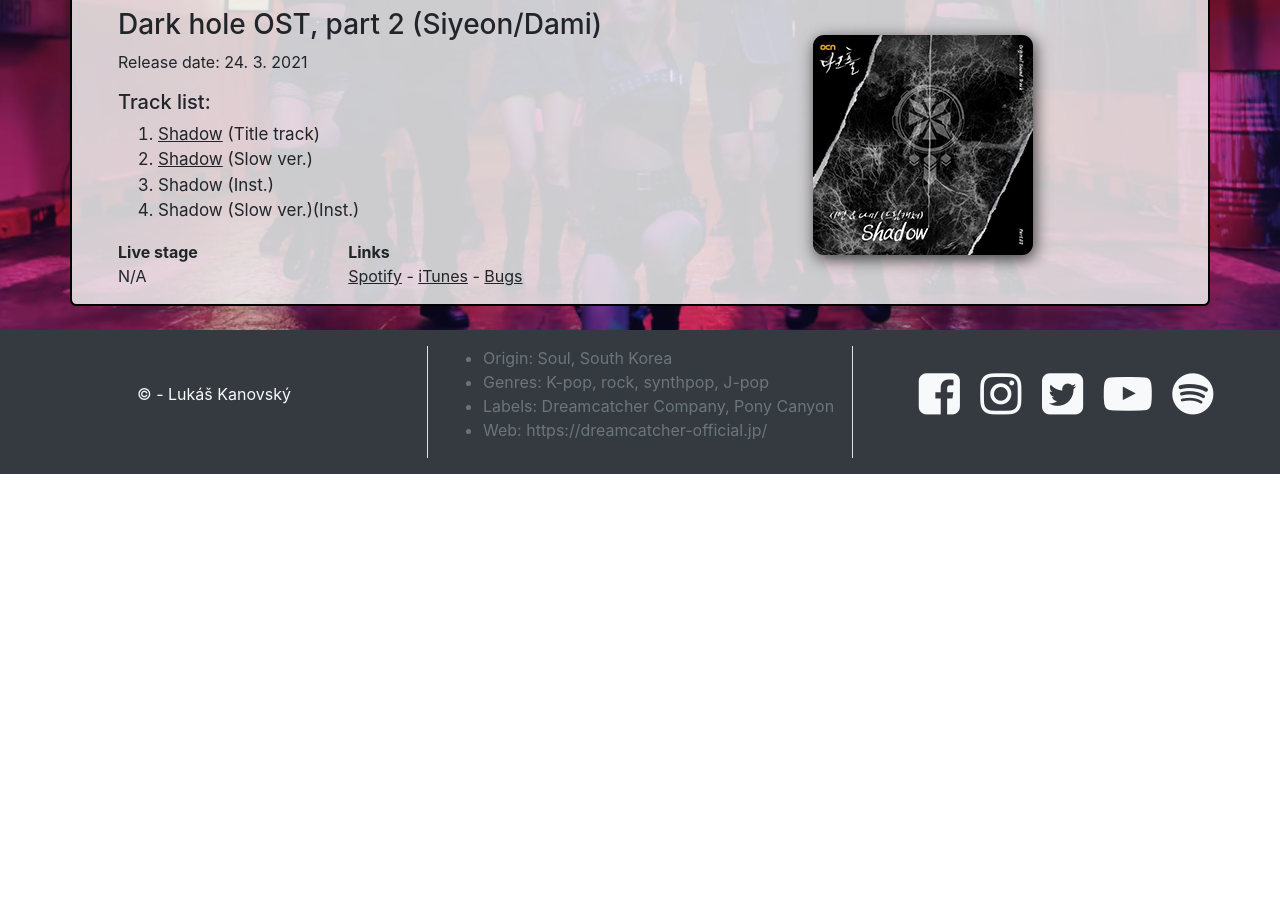
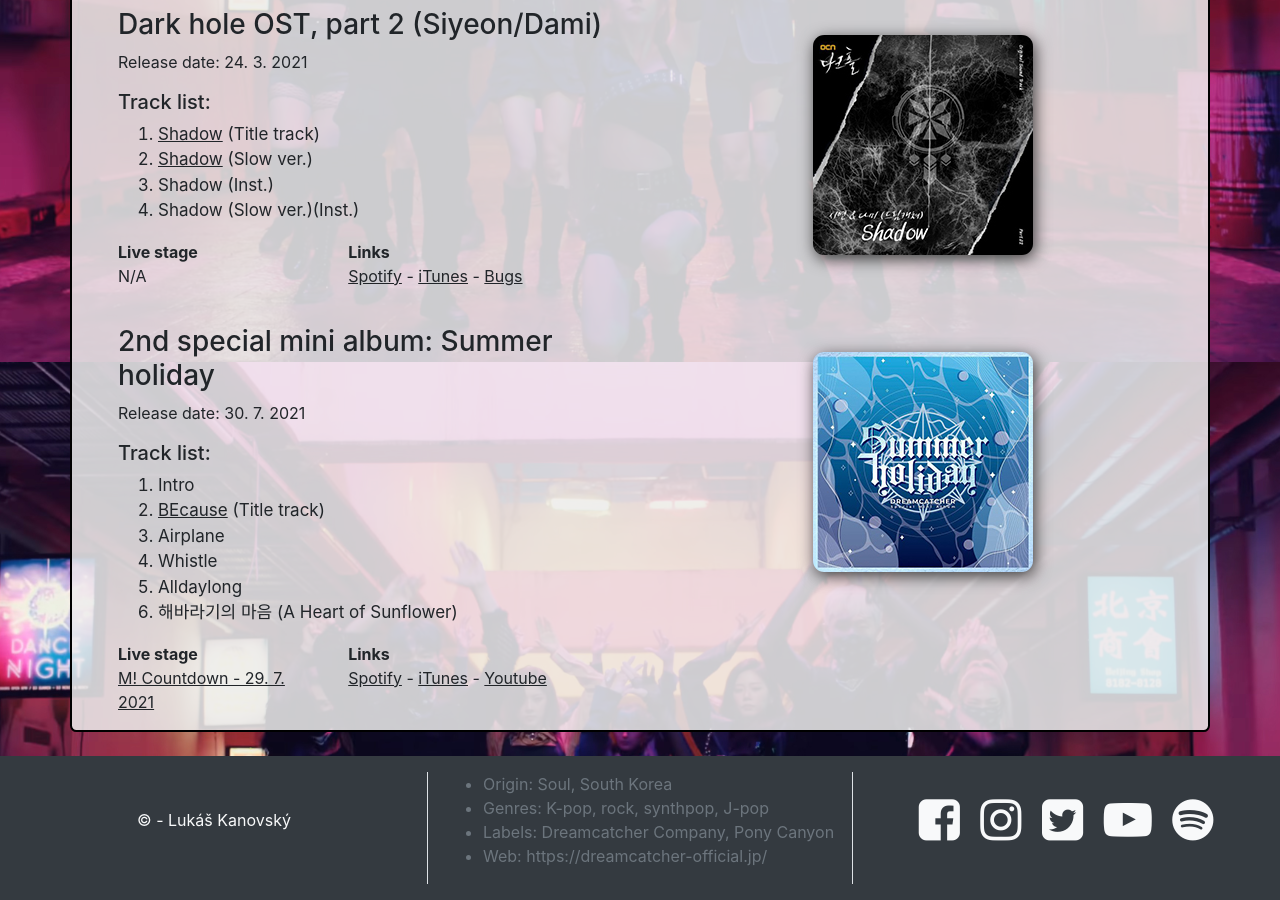
Before and after one commit to PandaLen/Dreamcatcher, a plain HTML site: page en/discography.html in a window 1280 px wide. Shown: the part 9238-10138 px from the top of the page. Before the commit the page ends 9712 px from the top, so only its background shows below. Drawn offline with nearby package versions, Linux system fonts and the light colour scheme.

Commit message:
Přidání nového alba

```diff
--- a/en/discography.html
+++ b/en/discography.html
@@ -664,7 +664,7 @@
                     <li><a href="https://www.youtube.com/watch?v=KzOiPkBRLEo" target="_blank">Shadow</a> (Title track)</li>
                     <li><a href="https://www.youtube.com/watch?v=Cafd39K_MmQ" target="_blank">Shadow</a> (Slow ver.)</li>
                     <li>Shadow (Inst.)</li>
-                    <li>Shadow (Slow ver.)(Inst.)</li>
+                    <li id="summer">Shadow (Slow ver.)(Inst.)</li>
                 </ol>
                 <div class="row">
                     <div class="col-md-5">
@@ -677,6 +677,32 @@
             </div>
             <div class="col-md-6">
                 <img src="../diskografie/img/shadow.jpg" alt="Album cover" class="alba zarovnani">
+            </div>
+        </div>
+        <div class="row album">
+            <div class="col-md-6">
+                <h3>2nd special mini album: Summer holiday</h3>
+                <p>Release date: 30. 7. 2021</p>
+                <h5>Track list:</h5>
+                <ol>
+                    <li>Intro</li>
+                    <li><a href="https://www.youtube.com/watch?v=PEKkdIT8JPM" target="_blank">BEcause</a> (Title track)</li>
+                    <li>Airplane</li>
+                    <li>Whistle</li>
+                    <li>Alldaylong</li>
+                    <li>해바라기의 마음 (A Heart of Sunflower)</li>
+                </ol>
+                <div class="row">
+                    <div class="col-md-5">
+                        <p class="odkazy2"><strong>Live stage</strong><br><a href="https://www.youtube.com/watch?v=XHvHkwrWCHM" target="_blank">M! Countdown - 29. 7. 2021</a></p>
+                    </div>
+                    <div class="col-md-5">
+                        <p><strong>Links</strong><br><a href="https://open.spotify.com/album/1JOpx5eL6Rb3vRC9epERQD" target="_blank">Spotify</a> - <a href="https://music.apple.com/us/album/summer-holiday-ep/1577564905" target="_blank">iTunes</a> - <a href="https://music.youtube.com/playlist?list=OLAK5uy_kNDag3YOfJVLAbcvlFQ5qYtwT3H0x2XpM" target="_blank">Youtube</a></p>
+                    </div>
+                </div>
+            </div>
+            <div class="col-md-6">
+                <img src="../diskografie/img/summerHoliday.jpg" alt="Přebal alba" class="alba zarovnani">
             </div>
         </div>
     </main>
```
Also changed, not shown: diskografie/diskografie.html (+28 -2 lines), en/aboutGroup.html (+3 -1 lines), en/videography.html (+3 -2 lines), oSkupine/oskupine.html (+3 -1 lines), videografie/videografie.html (+2 -1 lines), diskografie/img/summerHoliday.jpg (added).
